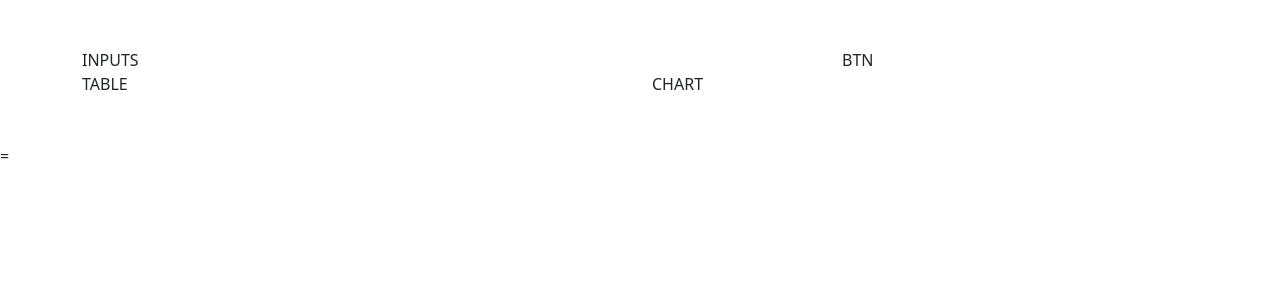
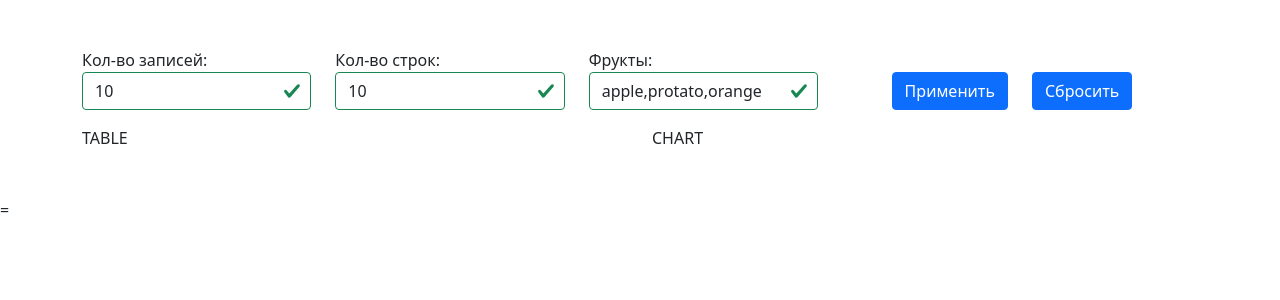
Before and after one commit to ManushovRodionTZCompany/test-pangeo-radar, a Vue app: page / in a window 1280 px wide. Shown: the top 300 px of the page. Built offline with nearby package versions, Linux system fonts and the light colour scheme.

Commit message:
feat: form generate

```diff
--- a/src/App.vue
+++ b/src/App.vue
@@ -1,5 +1,5 @@
 <script setup lang="ts">
-  import FormGenerate from './components/FormGenerate.vue'
+  import FormGenerate from './components/FormGenerate/FormGenerate.vue'
   import BlockTable from './components/BlockTable.vue'
   import BlockChart from './components/BlockChart.vue'
 </script>
@@ -7,7 +7,7 @@
 <template>
   <div class="mt-5 mb-5">
     <BContainer>
-      <FormGenerate />
+      <FormGenerate class="mb-3" />
 
       <BRow>
         <BCol md="6">
--- a/src/components/FormGenerate.vue
+++ /dev/null
@@ -1,8 +0,0 @@
-<script setup lang="ts"></script>
-
-<template>
-  <BRow>
-    <BCol md="8">INPUTS</BCol>
-    <BCol md="4">BTN</BCol>
-  </BRow>
-</template>
--- /dev/null
+++ b/src/components/FormGenerate/Domain/Generate.ts
@@ -0,0 +1,38 @@
+import { DEFAULT_COUNT_LIST } from './defaults'
+import { TResultItem } from './types'
+
+class Generate {
+  private count = 0
+  private rands: string[] = []
+
+  constructor(count: number) {
+    this.updateCount(count)
+  }
+
+  public updateCount(count: number) {
+    this.count = count || DEFAULT_COUNT_LIST
+  }
+
+  public parseText(text: string): boolean {
+    if (!text) return false
+
+    this.rands = text.split(',').map((v) => v.trim())
+    return true
+  }
+
+  public getResult(): TResultItem[] {
+    const randLength = this.rands.length
+
+    return [...Array(this.count)].map((v, index) => {
+      const randIndex = Math.floor(Math.random() * randLength)
+
+      return {
+        id: index + 1,
+        title: `name${index + 1}`,
+        rand: this.rands[randIndex],
+      }
+    })
+  }
+}
+
+export default Generate
--- /dev/null
+++ b/src/components/FormGenerate/Domain/defaults.ts
@@ -0,0 +1,3 @@
+export const DEFAULT_COUNT_LIST = 10
+export const DEFAULT_PAGINATION_LIMIT = 10
+export const DEFAULT_VALUE = 'apple,protato,orange'
--- /dev/null
+++ b/src/components/FormGenerate/Domain/types.ts
@@ -0,0 +1,12 @@
+import { TPagination } from '@/types/pagination'
+
+export type TResultItem = {
+  id: number
+  title: string
+  rand: string
+}
+
+export type TResult = {
+  items: TResultItem[]
+  pagination: TPagination
+}
--- /dev/null
+++ b/src/components/FormGenerate/FormGenerate.vue
@@ -0,0 +1,140 @@
+<script setup lang="ts">
+  import { ref, computed } from 'vue'
+  import Generate from './Domain/Generate'
+  import {
+    DEFAULT_COUNT_LIST,
+    DEFAULT_PAGINATION_LIMIT,
+    DEFAULT_VALUE,
+  } from './Domain/defaults'
+  import type { TResult } from './Domain/types'
+
+  const emit = defineEmits(['result'])
+
+  const countItems = ref(DEFAULT_COUNT_LIST)
+  const errorCountItems = computed(() => countItems.value <= 0)
+
+  const paginationLimit = ref(DEFAULT_PAGINATION_LIMIT)
+  const errorPaginationLimit = computed(() => paginationLimit.value <= 0)
+
+  const value = ref(DEFAULT_VALUE)
+  const errorValue = computed(() => !value.value)
+
+  const hasError = computed(
+    () =>
+      errorCountItems.value || errorPaginationLimit.value || errorValue.value
+  )
+
+  const formSheme = [
+    {
+      id: 'count-items',
+      value: countItems,
+      error: errorCountItems,
+      errorText: 'Кол-во записей должно быть больше 0',
+      labelText: 'Кол-во записей:',
+      attr: {
+        type: 'number',
+        min: 1,
+      },
+    },
+    {
+      id: 'pagination-limit',
+      value: paginationLimit,
+      error: errorPaginationLimit,
+      errorText: 'Кол-во строк должно быть меньше 0',
+      labelText: 'Кол-во строк:',
+      attr: {
+        type: 'number',
+        min: 1,
+      },
+    },
+    {
+      id: 'value',
+      value: value,
+      error: errorValue,
+      errorText: 'Значение должно быть не пусто',
+      labelText: 'Фрукты:',
+      attr: {
+        type: 'text',
+        trim: true,
+      },
+    },
+  ]
+
+  const generate = new Generate(countItems.value)
+
+  const handleResult = () => {
+    generate.updateCount(countItems.value)
+
+    if (generate.parseText(value.value)) {
+      const result: TResult = {
+        items: generate.getResult(),
+        pagination: {
+          limit: paginationLimit.value,
+          page: 1,
+        },
+      }
+
+      emit('result', result)
+    }
+  }
+
+  const handleReset = () => {
+    countItems.value = DEFAULT_COUNT_LIST
+    paginationLimit.value = DEFAULT_PAGINATION_LIMIT
+    value.value = DEFAULT_VALUE
+
+    handleResult()
+  }
+</script>
+
+<template>
+  <BRow>
+    <BCol md="8">
+      <BRow>
+        <BCol v-for="item in formSheme" :key="item.id" md="4">
+          <div role="group">
+            <label :for="item.id">{{ item.labelText }}</label>
+
+            <BFormInput
+              :id="item.id"
+              v-model="item.value.value"
+              :state="!item.error.value"
+              :aria-describedby="`${item.id}-fedback`"
+              v-bind="item.attr"
+            />
+
+            <BFormInvalidFeedback :id="`${item.id}-fedback`">
+              {{ item.errorText }}
+            </BFormInvalidFeedback>
+          </div>
+        </BCol>
+      </BRow>
+    </BCol>
+
+    <BCol md="4">
+      <BRow>
+        <BCol md="6" style="text-align: right">
+          <BButton
+            class="mt-4"
+            variant="primary"
+            :disabled="hasError"
+            @click="handleResult"
+          >
+            Применить
+          </BButton>
+        </BCol>
+
+        <BCol md="6">
+          <BButton
+            class="mt-4"
+            variant="primary"
+            :disabled="hasError"
+            @click="handleReset"
+          >
+            Сбросить
+          </BButton>
+        </BCol>
+      </BRow>
+    </BCol>
+  </BRow>
+</template>
--- /dev/null
+++ b/src/types/pagination.ts
@@ -0,0 +1,4 @@
+export type TPagination = {
+  page: number
+  limit: number
+}
```
